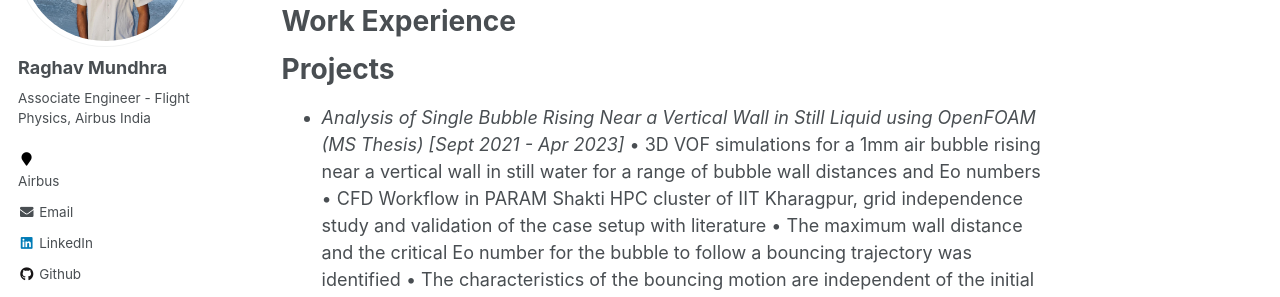
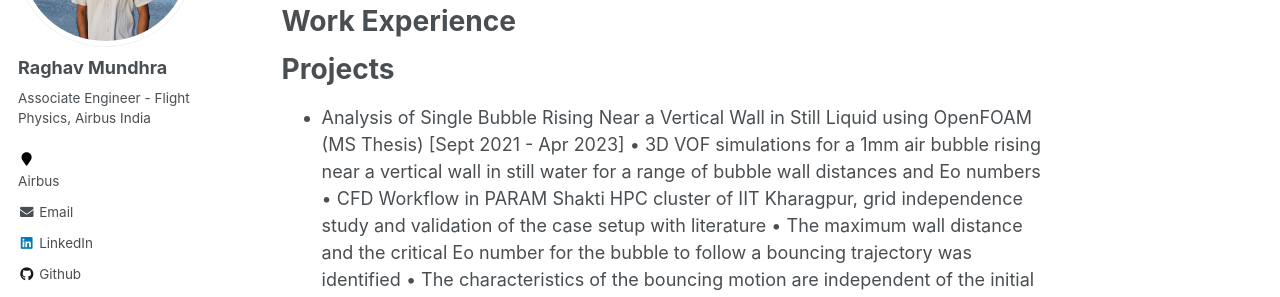
Before and after one commit to RaghavMundhra/Raghav.Mundhra, a Jekyll site: the page built from _pages/about.md, in a window 1280 px wide and 900 px high, scrolled down 501 px. Shown: the part 153-450 px from the top of the window. Built offline with Jekyll 4.4.1, drawn with Linux system fonts in a browser that asks for light colours; some of the changed text lies outside the part shown.

```diff
--- a/_pages/about.md
+++ b/_pages/about.md
@@ -31,7 +24,7 @@ Work Experience
 Projects
 ======
 
-- *Analysis of Single Bubble Rising Near a Vertical Wall in Still Liquid using OpenFOAM (MS Thesis) [Sept 2021 - Apr 2023]*
+- Analysis of Single Bubble Rising Near a Vertical Wall in Still Liquid using OpenFOAM (MS Thesis) [Sept 2021 - Apr 2023]
   • 3D VOF simulations for a 1mm air bubble rising near a vertical wall in still water for a range of bubble wall distances and Eo numbers
   • CFD Workflow in PARAM Shakti HPC cluster of IIT Kharagpur, grid independence study and validation of the case setup with literature
   • The maximum wall distance and the critical Eo number for the bubble to follow a bouncing trajectory was identified
```
Also changed, not shown: other parts of _pages/about.md (+0 -7 lines).
